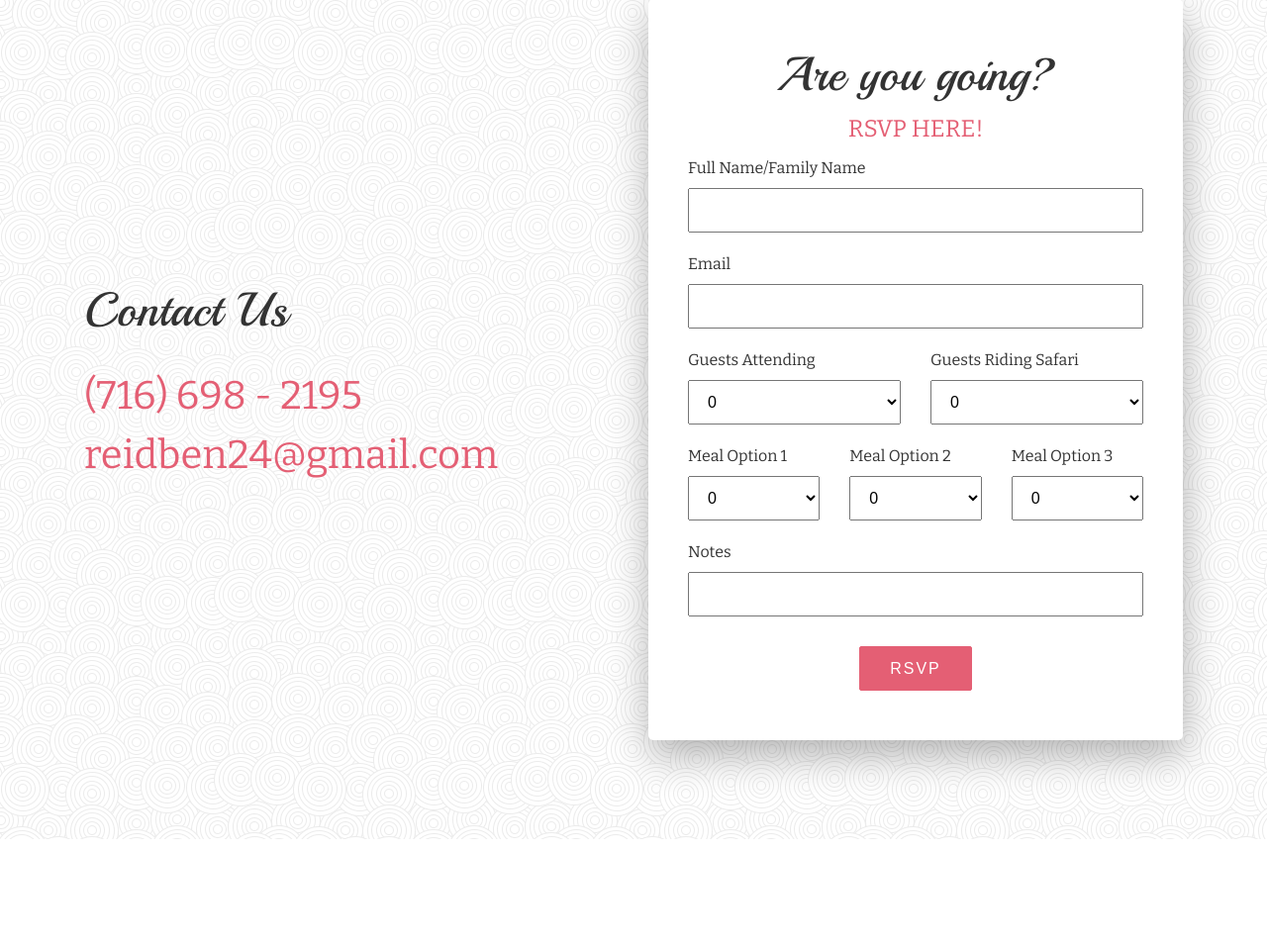
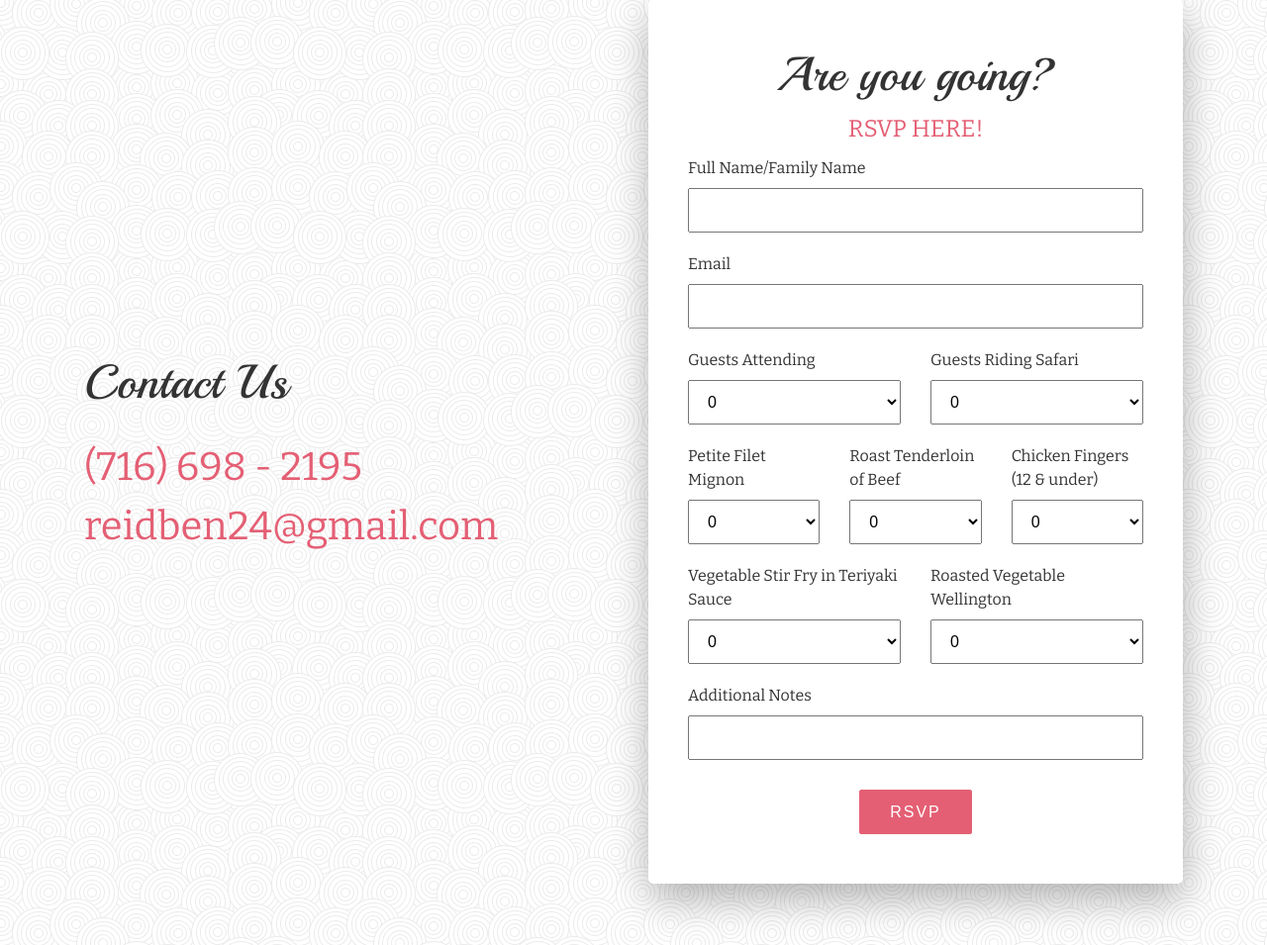
Before and after one commit to benreid24/wedding-site, a Django app: page /rsvp in a window 1280 px wide. Shown: the part 601-1556 px from the top of the page at 99% size. Before the commit the page ends 1449 px from the top, so only its background shows below. Run offline with Django 3.2, Linux system fonts and the light colour scheme; some libraries are stand-ins or nearby versions.

Commit message:
Finish details page and add food options to rsvp

```diff
--- a/wedding/core/templates/rsvp.html
+++ b/wedding/core/templates/rsvp.html
@@ -147,7 +147,7 @@
                             {% endif %}
                             <div class="row">
                                 <div class="col-sm-4 margin-bottom">
-									<label for="meal1">Meal Option 1</label>
+									<label for="meal1">Petite Filet Mignon</label>
 									<select class="event-select" name="meal1" id="meal1">
 										<option value="0" {{ inputs.meal10 }}>0</option>
 										<option value="1" {{ inputs.meal11 }}>1</option>
@@ -159,7 +159,7 @@
 									</select>
 								</div>
 								<div class="col-sm-4 margin-bottom">
-									<label for="meal2">Meal Option 2</label>
+									<label for="meal2">Roast Tenderloin of Beef</label>
 									<select class="event-select" name="meal2" id="meal2">
 										<option value="0" {{ inputs.meal20 }}>0</option>
 										<option value="1" {{ inputs.meal21 }}>1</option>
@@ -171,7 +171,7 @@
 									</select>
 								</div>
 								<div class="col-sm-4 margin-bottom">
-									<label for="meal3">Meal Option 3</label>
+									<label for="meal3">Chicken Fingers (12 & under)</label>
 									<select class="event-select" name="meal3" id="meal3">
 										<option value="0" {{ inputs.meal30 }}>0</option>
 										<option value="1" {{ inputs.meal31 }}>1</option>
@@ -182,10 +182,34 @@
 										<option value="6" {{ inputs.meal36 }}>6</option>
 									</select>
 								</div>
+								<div class="col-sm-6 margin-bottom">
+									<label for="meal3">Vegetable Stir Fry in Teriyaki Sauce</label>
+									<select class="event-select" name="meal4" id="meal4">
+										<option value="0" {{ inputs.meal40 }}>0</option>
+										<option value="1" {{ inputs.meal41 }}>1</option>
+										<option value="2" {{ inputs.meal42 }}>2</option>
+										<option value="3" {{ inputs.meal43 }}>3</option>
+										<option value="4" {{ inputs.meal44 }}>4</option>
+										<option value="5" {{ inputs.meal45 }}>5</option>
+										<option value="6" {{ inputs.meal46 }}>6</option>
+									</select>
+								</div>
+								<div class="col-sm-6 margin-bottom">
+									<label for="meal3">Roasted Vegetable Wellington</label>
+									<select class="event-select" name="meal5" id="meal5">
+										<option value="0" {{ inputs.meal50 }}>0</option>
+										<option value="1" {{ inputs.meal51 }}>1</option>
+										<option value="2" {{ inputs.meal52 }}>2</option>
+										<option value="3" {{ inputs.meal53 }}>3</option>
+										<option value="4" {{ inputs.meal54 }}>4</option>
+										<option value="5" {{ inputs.meal55 }}>5</option>
+										<option value="6" {{ inputs.meal56 }}>6</option>
+									</select>
+								</div>
                             </div>
                             <div class="row">
 								<div class="col-sm-12 margin-bottom">
-									<label for="notes">Notes</label>
+									<label for="notes">Additional Notes</label>
 									<input class="event-input" type="text" name="notes" id="notes" value="{{ inputs.notes }}">
 								</div>
                             </div>
--- a/wedding/core/util.py
+++ b/wedding/core/util.py
@@ -10,9 +10,11 @@ Name: {name}
 Email: {email}
 Guest Count: {guests}
 Safari Count: {safari}
-Meal Option 1: {meal1}
-Meal Option 2: {meal2}
-Meal Option 3: {meal3}
+Petite Filet Mignon: {meal1}
+Sliced Roast Tenderloin: {meal2}
+Chicken Fingers: {meal3}
+Vegetable Stir Fry: {meal4}
+Roasted Vegetable Wellington: {meal5}
 Notes: {notes}
 """
 RSVP_GOING_TEMPLATE = "Thank you for RSVP'ing! We have you down for {count} guest{pl}. " \
@@ -34,10 +36,12 @@ def validate_input(request):
     m1 = int(data['meal1'])
     m2 = int(data['meal2'])
     m3 = int(data['meal3'])
+    m4 = int(data['meal4'])
+    m5 = int(data['meal5'])
 
     if saf > n:
         errors['safari'] = 'Too many guests on safari'
-    if (m1 + m2 + m3) != n:
+    if (m1 + m2 + m3 + m4 + m5) != n:
         errors['meals'] = 'Meal total must match guest count'
 
     return errors
@@ -75,6 +79,8 @@ def generate_defaults(request):
         values['meal1' + str(i)] = ''
         values['meal2' + str(i)] = ''
         values['meal3' + str(i)] = ''
+        values['meal4' + str(i)] = ''
+        values['meal5' + str(i)] = ''
 
     if data:
         values['name'] = data['name']
@@ -87,6 +93,8 @@ def generate_defaults(request):
             values['meal1' + str(i)] = 'selected' if int(data['meal1']) == i else ''
             values['meal2' + str(i)] = 'selected' if int(data['meal2']) == i else ''
             values['meal3' + str(i)] = 'selected' if int(data['meal3']) == i else ''
+            values['meal4' + str(i)] = 'selected' if int(data['meal4']) == i else ''
+            values['meal5' + str(i)] = 'selected' if int(data['meal5']) == i else ''
 
     return values
 
--- a/wedding/wedding/settings.py
+++ b/wedding/wedding/settings.py
@@ -23,7 +23,7 @@ BASE_DIR = os.path.dirname(os.path.dirname(os.path.abspath(__file__)))
 SECRET_KEY = ')pb8e#+1v78hkk3a%ypk4^%!)x=a-!r4c+zdg@dw(b5ov&_@0)'
 
 # SECURITY WARNING: don't run with debug turned on in production!
-DEBUG = True
+DEBUG = False
 
 ALLOWED_HOSTS = [
     'benanna.love',
```
Also changed, not shown: wedding/core/templates/details.html (+6 -7 lines).
